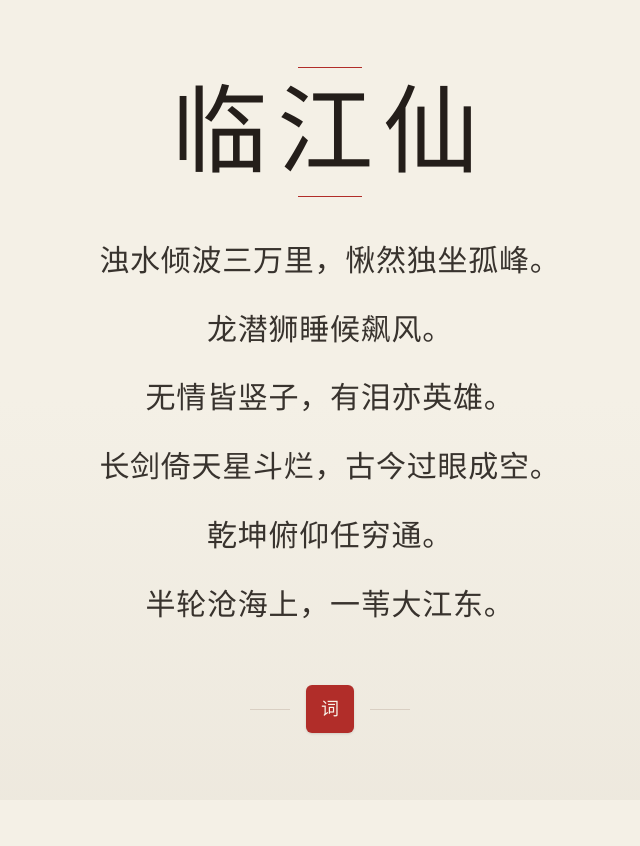
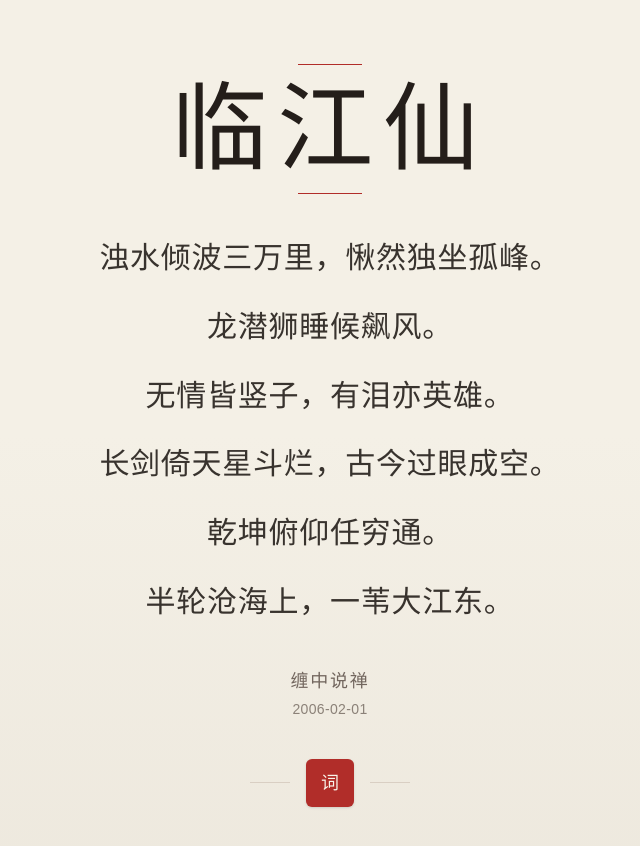
Before and after one commit to richaliu/kingchan-vip, a Next.js app: page / in a window 1280 px wide. Shown: the top 846 px of the page, without its empty margins (310-950 px from the left). Before the commit the page ends 800 px from the top, so only its background shows below. Built offline with nearby package versions, Linux system fonts and the light colour scheme; a web font is replaced by a local one.

Commit message:
feat: add author attribution and date to PoemScroll component

```diff
--- a/components/poem-scroll.tsx
+++ b/components/poem-scroll.tsx
@@ -38,8 +38,18 @@ export function PoemScroll() {
           ))}
         </div>
 
+        {/* 作者署名 */}
+        <div className="mt-10 flex flex-col items-center gap-1 text-center">
+          <p className="text-base tracking-widest text-muted-foreground sm:text-lg">
+            缠中说禅
+          </p>
+          <p className="text-sm tracking-wide text-muted-foreground/80">
+            2006-02-01
+          </p>
+        </div>
+
         {/* 印章 */}
-        <footer className="mt-14 flex items-center gap-4">
+        <footer className="mt-10 flex items-center gap-4">
           <span className="h-px w-10 bg-border" aria-hidden="true" />
           <span
             className="flex h-12 w-12 items-center justify-center rounded-sm bg-accent font-brush text-lg text-accent-foreground shadow-sm"
```
